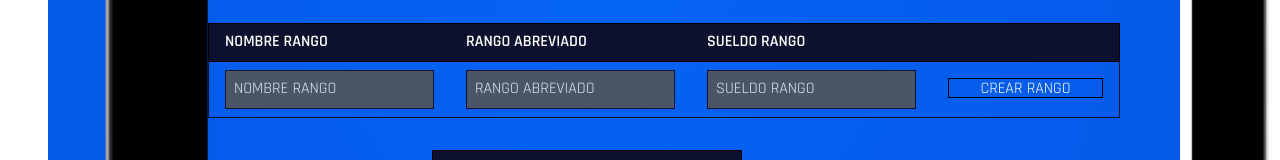
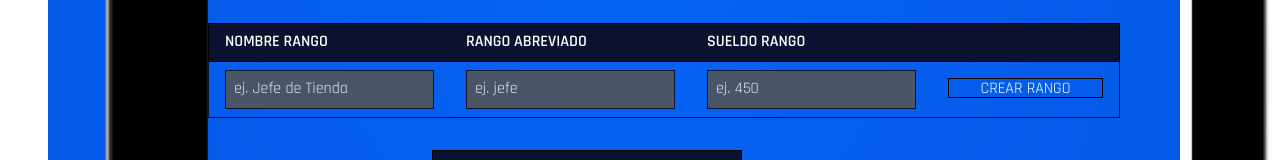
Before and after one commit to JeremyMcGrath1987/creador_facciones_comercio, a Vue app: page /#/FactionConfiguration in a window 1280 px wide. Shown: the part 269-429 px from the top of the page. Built offline with nearby package versions, Linux system fonts and the light colour scheme; a small style sheet from the web is missing.

Commit message:
update coords

```diff
--- a/src/views/FactionConfiguration.vue
+++ b/src/views/FactionConfiguration.vue
@@ -63,7 +63,7 @@
                   <input
                     class="appearance-none border border-panel-dark p-2 focus:outline-none placeholder-gray-300 bg-gray-700"
                     type="text"
-                    placeholder="NOMBRE RANGO"
+                    placeholder="ej. Jefe de Tienda"
                     v-model="rankLabel"
                   />
                 </td>
@@ -71,7 +71,7 @@
                   <input
                     class="appearance-none border border-panel-dark p-2 focus:outline-none placeholder-gray-300 bg-gray-700"
                     type="text"
-                    placeholder="RANGO ABREVIADO"
+                    placeholder="ej. jefe"
                     v-model="rankName"
                   />
                 </td>
@@ -79,7 +79,7 @@
                   <input
                     class="appearance-none border border-panel-dark p-2 focus:outline-none placeholder-gray-300 bg-gray-700"
                     type="number"
-                    placeholder="SUELDO RANGO"
+                    placeholder="ej. 450"
                     v-model="rankMoney"
                   />
                 </td>
@@ -182,8 +182,10 @@
               <tr class="border border-panel-dark font-bold bg-panel-dark">
                 <td class="px-4 py-2">Coordenadas</td>
               </tr>
-              <tr class="border-l border-r border-panel-dark">
-                <td class="px-4 py-2">hay que modificar esto</td>
+              <tr class="border-l border-r border-panel-dark"
+              v-for="(coordenadas, index) in singleFaction._coords"
+                :key="index">
+                <td class="px-4 py-2">{{coordenadas.type}}</td>
               </tr>
             </tbody>
           </table>
```
